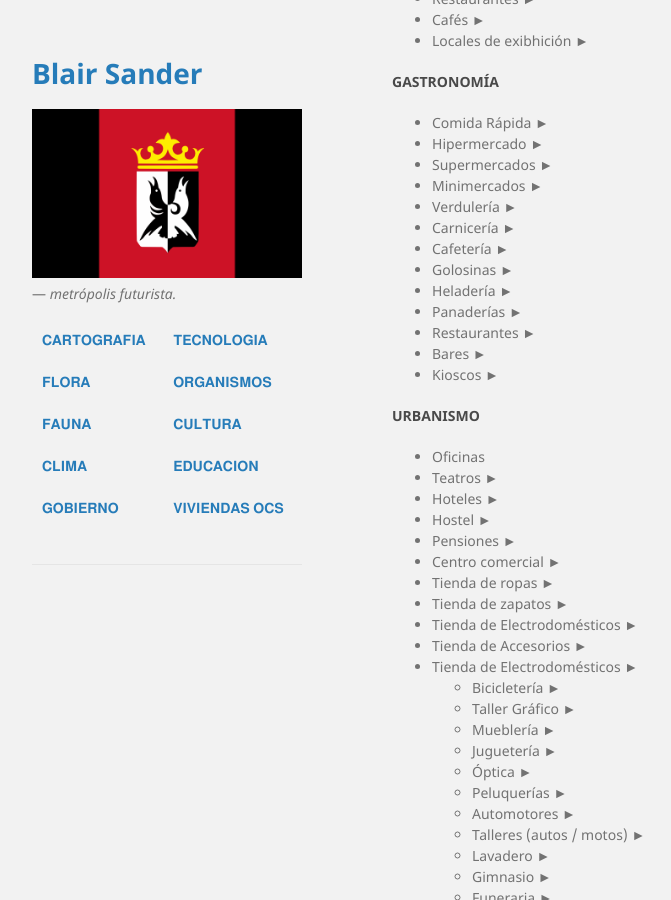
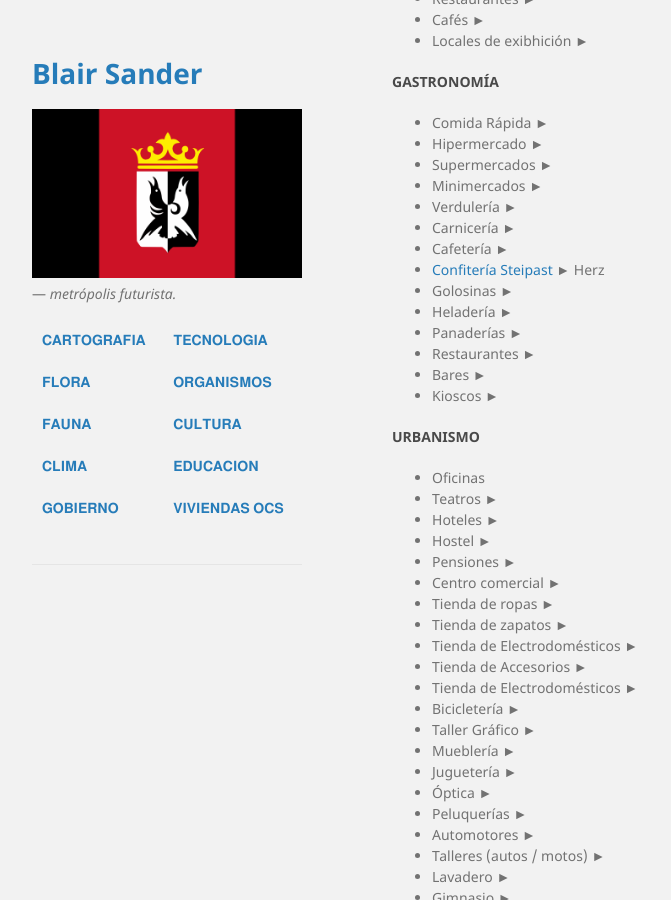
Before and after one commit to BlairSander/ciudad, a Jekyll site: the page built from organismos.md, in a window 1280 px wide and 900 px high, scrolled down 468 px. Shown: the whole window, without its empty margins (178-849 px from the left). Built offline with Jekyll 4.4.1, drawn with Linux system fonts in a browser that asks for light colours.

Commit message:
Update organismos.md

```diff
--- a/organismos.md
+++ b/organismos.md
@@ -32,6 +32,7 @@ ORGANISMO ► PERSONAJES ► URL IDEAS
 * Verdulería ►
 * Carnicería ►
 * Cafetería ►
+* [Confitería Steipast](https://blairsander.github.io/ciudad/steipast.html) ► Herz
 * Golosinas ►
 * Heladería ►
 * Panaderías ►
@@ -51,18 +52,18 @@ ORGANISMO ► PERSONAJES ► URL IDEAS
 * Tienda de Electrodomésticos ►
 * Tienda de Accesorios ►
 * Tienda de Electrodomésticos ►
-  - Bicicletería ►
-  - Taller Gráfico ►
-  - Mueblería   ►
-  - Juguetería ►
-  - Óptica ►
-  - Peluquerías ►
-  - Automotores ►
-  - Talleres (autos / motos) ►
-  - Lavadero ►
-  - Gimnasio ►
-  - Funeraria ►
-  - Grúas ►
+* Bicicletería ►
+* Taller Gráfico ►
+* Mueblería   ►
+* Juguetería ►
+* Óptica ►
+* Peluquerías ►
+* Automotores ►
+* Talleres (autos / motos) ►
+* Lavadero ►
+* Gimnasio ►
+* Funeraria ►
+* Grúas ►
 
 <h4>EMPRESAS</h4>
 * Banco ►
```
